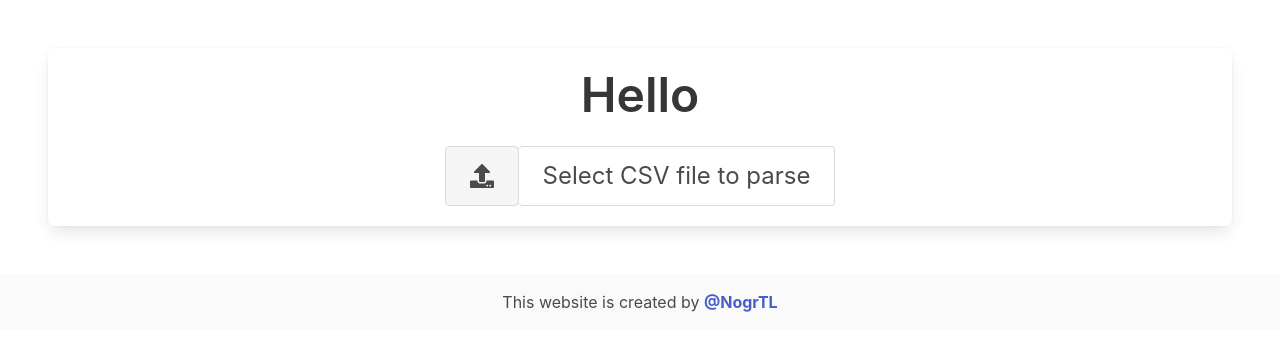
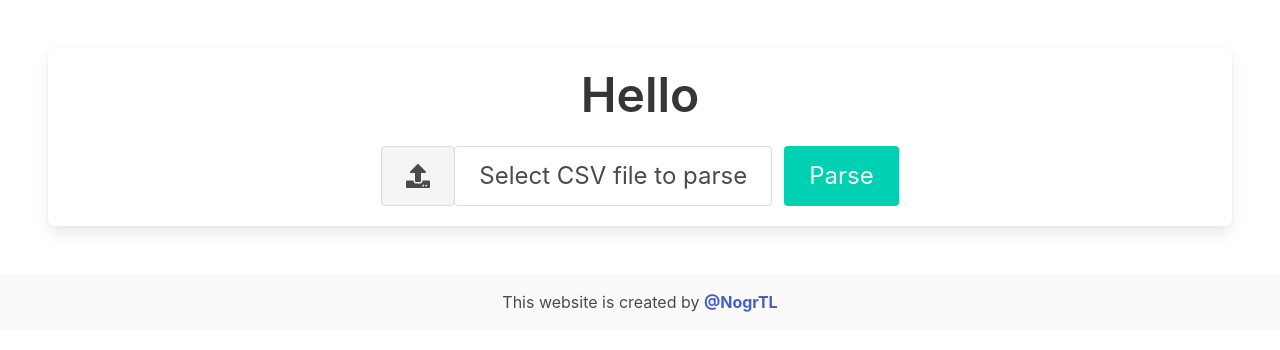
Before and after one commit to NogrTL/sce-validator, a Nuxt app: page /parse in a window 1280 px wide. Shown: the top 350 px of the page. Built offline with nearby package versions, Linux system fonts and the light colour scheme.

Commit message:
add missed changes

```diff
--- a/pages/parse.vue
+++ b/pages/parse.vue
@@ -5,7 +5,8 @@
         Hello
       </h1>
 
-      <div class="file is-large">
+      <div class="field is-grouped">
+        <div class="control file is-large">
           <label class="file-label" for="csvSelector">
             <input
               id="csvSelector"
@@ -26,6 +27,10 @@
             >Select CSV file to parse</span>
             </span>
           </label>
+        </div>
+        <p class="control">
+          <input type="button" value="Parse" class="button is-primary is-large" @click="parseFiles">
+        </p>
       </div>
     </div>
     <div
@@ -55,9 +60,9 @@ export default {
     }
   },
   methods: {
-    parseFile(event) {
+    parseFiles(event) {
       this.parseResults = []
-      const files = Array.from(event.target.files)
+      const files = Array.from(this.$refs['file-input'].files)
       files.forEach((file) => {
         papa.parse(file, {
           header: true,
@@ -87,7 +92,11 @@ export default {
 </script>
 
 <style lang="scss" scoped>
-.file {
+.field {
   justify-content: center;
 }
+
+.file-name{
+  width: 100%;;
+}
 </style>
```
Lines whose indentation alone changed are shown as unchanged.
